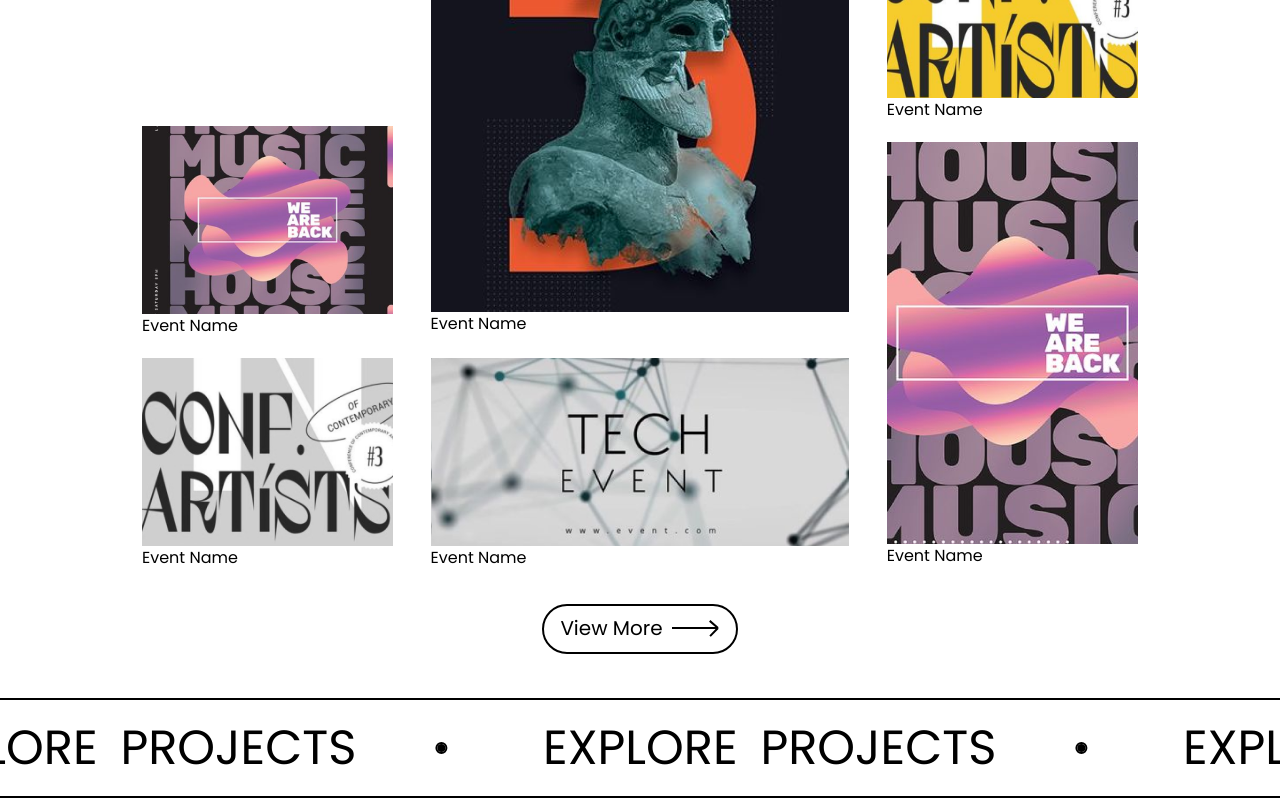
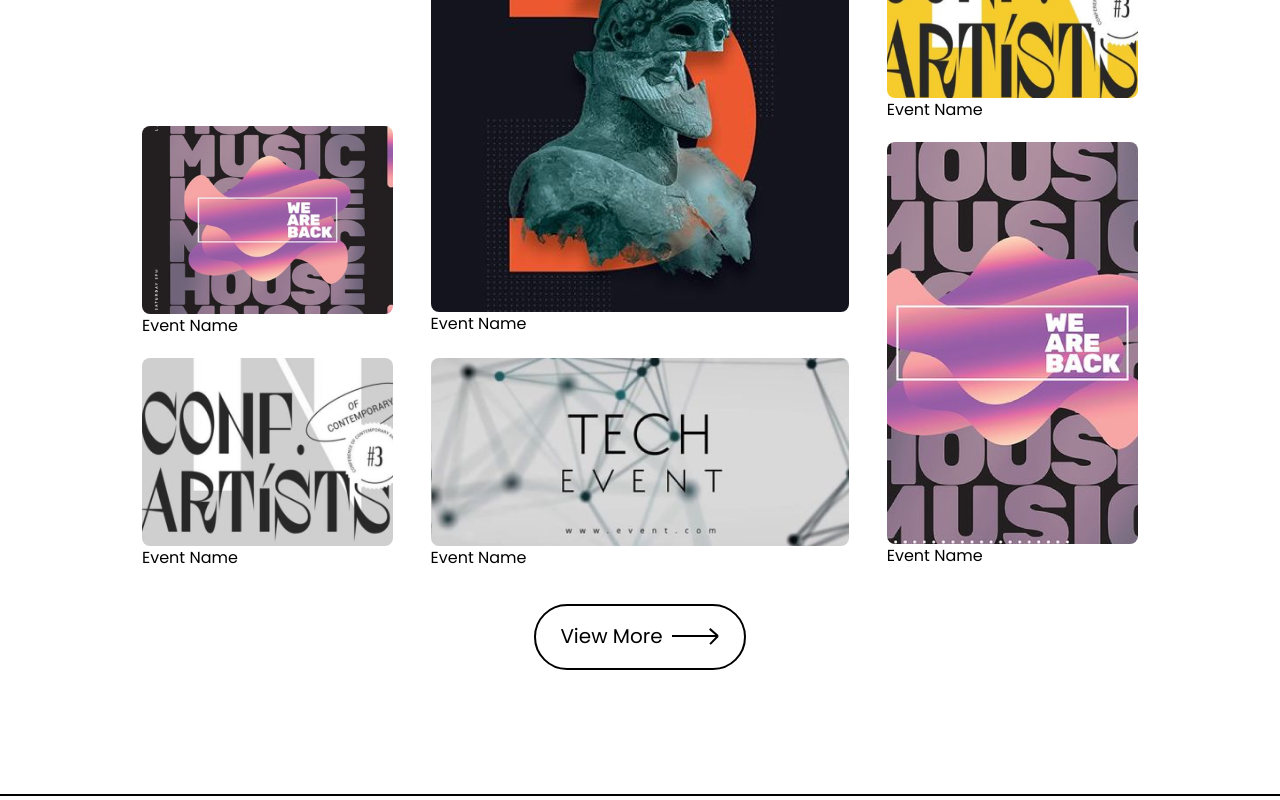
Before and after one commit to thecocode/cocode-client, a React (Create React App) app: page / in a window 1280 px wide. Shown: the part 1740-2540 px from the top of the page. Built offline with nearby package versions, Linux system fonts and the light colour scheme.

Commit message:
style: button and explore section

```diff
--- a/src/components/Button/index.tsx
+++ b/src/components/Button/index.tsx
@@ -5,7 +5,7 @@
   return (
     <a href={link} className=''>
       <span
-        className={`flex w-[200px] ml:w-[240px] mx-auto items-center h-[2.5rem] ml:h-[3rem] font-semibold justify-center text-[1.2rem] ml:text-[1.5rem] gap-4 outline outline-2 rounded-[1.5rem]  px-6 ${
+        className={`flex w-[200px] ml:w-[240px] mx-auto items-center h-[2.5rem] ml:h-[3rem] font-semibold justify-center text-[1.2rem] ml:text-[1.5rem] gap-4 outline outline-2 rounded-[1.5rem] py-3 px-6 ${
           type === ButtonTypes.DISCORD ? 'bg-discord-blue text-white' : 'bg-white text-black'
         } `}
       >
--- a/src/components/DisplayProjectsAndEvents/index.tsx
+++ b/src/components/DisplayProjectsAndEvents/index.tsx
@@ -91,7 +91,7 @@
   });
 
   return (
-    <div className='font-poppins text-sm mt-12'>
+    <div className='font-poppins text-sm mt-12 mb-32'>
       <div className='flex flex-1'>
         <div className='flex-cont'>
           <div className='flex-child'>
@@ -265,7 +265,7 @@
         </div>
       </div>
       <a
-        className='flex items-center text-md px-4 py-2 rounded-full w-fit gap-2 justify-evenly mx-auto outline outline-2 '
+        className='flex items-center text-md px-6 py-4 rounded-full w-fit gap-2 justify-evenly mx-auto outline outline-2 '
         href={`/${type}`}
       >
         <span>View More</span>
--- a/src/components/DisplayProjectsAndEvents/styles.css
+++ b/src/components/DisplayProjectsAndEvents/styles.css
@@ -151,10 +151,10 @@
 .display-image {
   background-image: url('../../../public/assets/placeholder-1.png');
   height: 100%;
+  width: 100%;
   background-size: cover;
   background-position: center;
-  width: 100%;
-  height: 100%;
+  border-radius: 0.5rem;
 }
 .display-name {
   height: 2rem;
--- a/src/components/Hero/index.tsx
+++ b/src/components/Hero/index.tsx
@@ -14,7 +14,7 @@
           viewBox='0 0 639 336'
           fill='none'
           xmlns='http://www.w3.org/2000/svg'
-          className={`${screenType !== ScreenTypes.MOBILE ? 'w-[50%]' : 'w-[90%]'}`}
+          className='w-[90%] ml:w-[50%]'
         >
           <rect x='1' y='63' width='210' height='63' rx='31.5' fill='#F6EBFF' />
           <path
```
